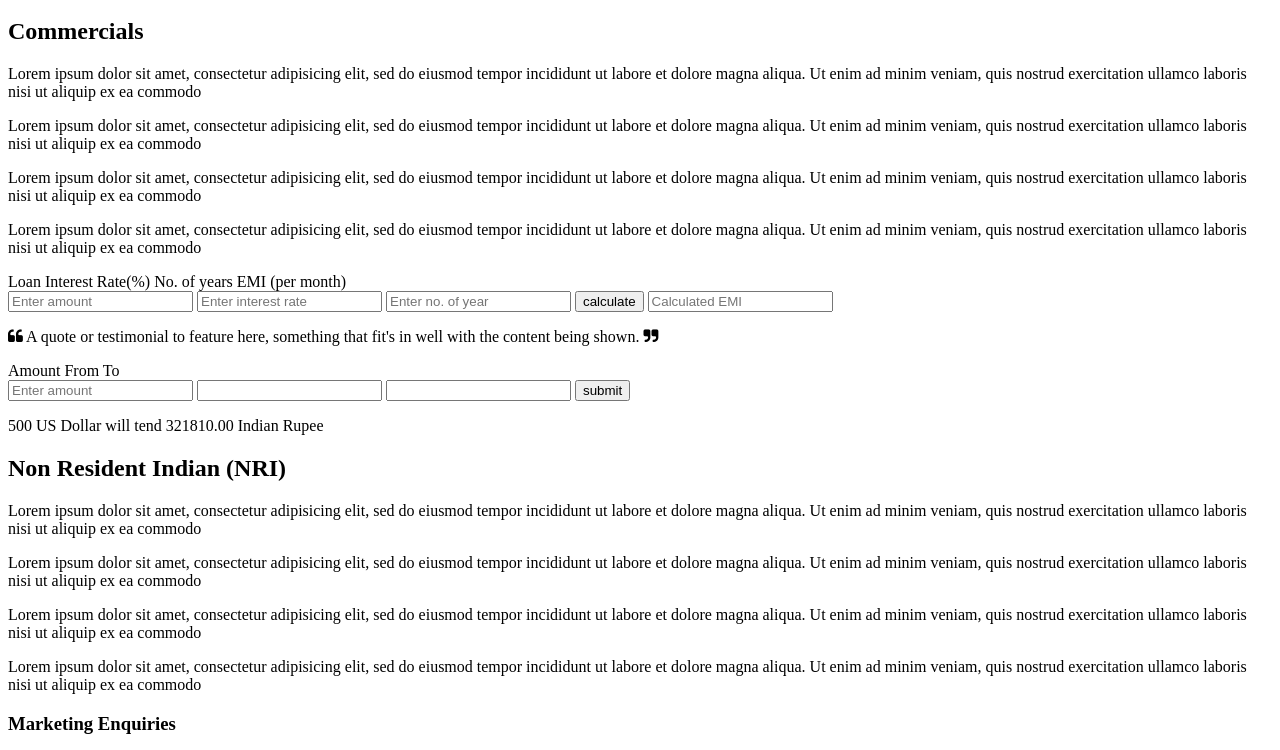
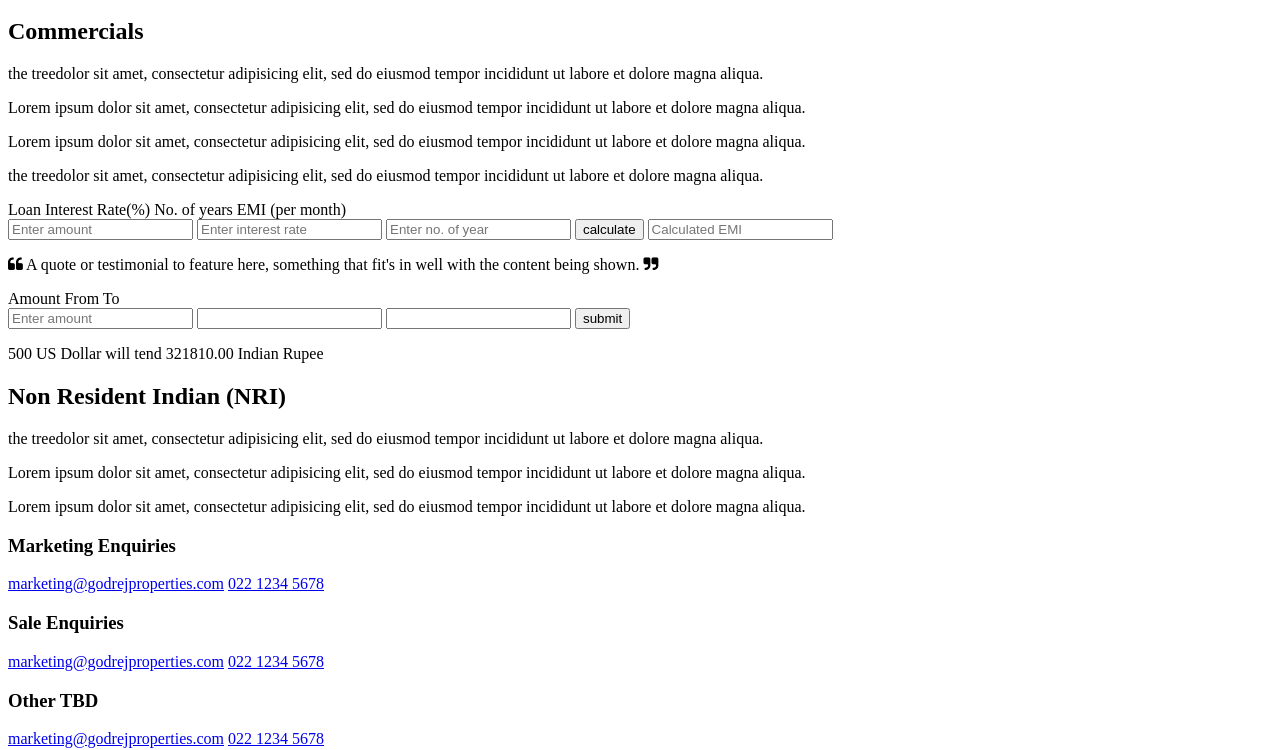
Before and after one commit to guptavishalprdxn/Godrej-Properties, a plain HTML site: page index.html in a window 1280 px wide. Shown: the part 578-1328 px from the top of the page. Drawn offline with Linux system fonts and the light colour scheme.

Commit message:
added span content in commercial and nri section

```diff
--- a/index.html
+++ b/index.html
@@ -66,21 +66,17 @@
 				<!-- commercial area -->
 					<section class="commercial-area">
 						<h2>Commercials</h2>
-						<p>Lorem ipsum dolor sit amet, consectetur adipisicing elit, sed do eiusmod
-						tempor incididunt ut labore et dolore magna aliqua. Ut enim ad minim veniam,
-						quis nostrud exercitation ullamco laboris nisi ut aliquip ex ea commodo</p>
+						<p><span>the tree</span>dolor sit amet, consectetur adipisicing elit, sed do eiusmod
+						tempor incididunt ut labore et dolore magna aliqua. </p>
 
 						<p>Lorem ipsum dolor sit amet, consectetur adipisicing elit, sed do eiusmod
-						tempor incididunt ut labore et dolore magna aliqua. Ut enim ad minim veniam,
-						quis nostrud exercitation ullamco laboris nisi ut aliquip ex ea commodo</p>
+						tempor incididunt ut labore et dolore magna aliqua. </p>
 
 						<p>Lorem ipsum dolor sit amet, consectetur adipisicing elit, sed do eiusmod
-						tempor incididunt ut labore et dolore magna aliqua. Ut enim ad minim veniam,
-						quis nostrud exercitation ullamco laboris nisi ut aliquip ex ea commodo</p>
+						tempor incididunt ut labore et dolore magna aliqua. </p>
 
-						<p>Lorem ipsum dolor sit amet, consectetur adipisicing elit, sed do eiusmod
-						tempor incididunt ut labore et dolore magna aliqua. Ut enim ad minim veniam,
-						quis nostrud exercitation ullamco laboris nisi ut aliquip ex ea commodo</p>
+						<p><span>the tree</span>dolor sit amet, consectetur adipisicing elit, sed do eiusmod
+						tempor incididunt ut labore et dolore magna aliqua. </p>
 					</section>
 				<!--end commercial area -->
 				<!-- commerical form -->
@@ -154,21 +150,16 @@
 						<!-- commercial area -->
 						<section class="commercial-area">
 							<h2>Non Resident Indian (NRI)</h2>
-							<p>Lorem ipsum dolor sit amet, consectetur adipisicing elit, sed do eiusmod
-							tempor incididunt ut labore et dolore magna aliqua. Ut enim ad minim veniam,
-							quis nostrud exercitation ullamco laboris nisi ut aliquip ex ea commodo</p>
+							<p><span>the tree</span>dolor sit amet, consectetur adipisicing elit, sed do eiusmod
+							tempor incididunt ut labore et dolore magna aliqua.</p>
 
 							<p>Lorem ipsum dolor sit amet, consectetur adipisicing elit, sed do eiusmod
-							tempor incididunt ut labore et dolore magna aliqua. Ut enim ad minim veniam,
-							quis nostrud exercitation ullamco laboris nisi ut aliquip ex ea commodo</p>
+							tempor incididunt ut labore et dolore magna aliqua.</p>
 
 							<p>Lorem ipsum dolor sit amet, consectetur adipisicing elit, sed do eiusmod
-							tempor incididunt ut labore et dolore magna aliqua. Ut enim ad minim veniam,
-							quis nostrud exercitation ullamco laboris nisi ut aliquip ex ea commodo</p>
+							tempor incididunt ut labore et dolore magna aliqua.</p>
 
-							<p>Lorem ipsum dolor sit amet, consectetur adipisicing elit, sed do eiusmod
-							tempor incididunt ut labore et dolore magna aliqua. Ut enim ad minim veniam,
-							quis nostrud exercitation ullamco laboris nisi ut aliquip ex ea commodo</p>
+
 						</section>
 					<!--end commercial area -->
 					</div>
```
